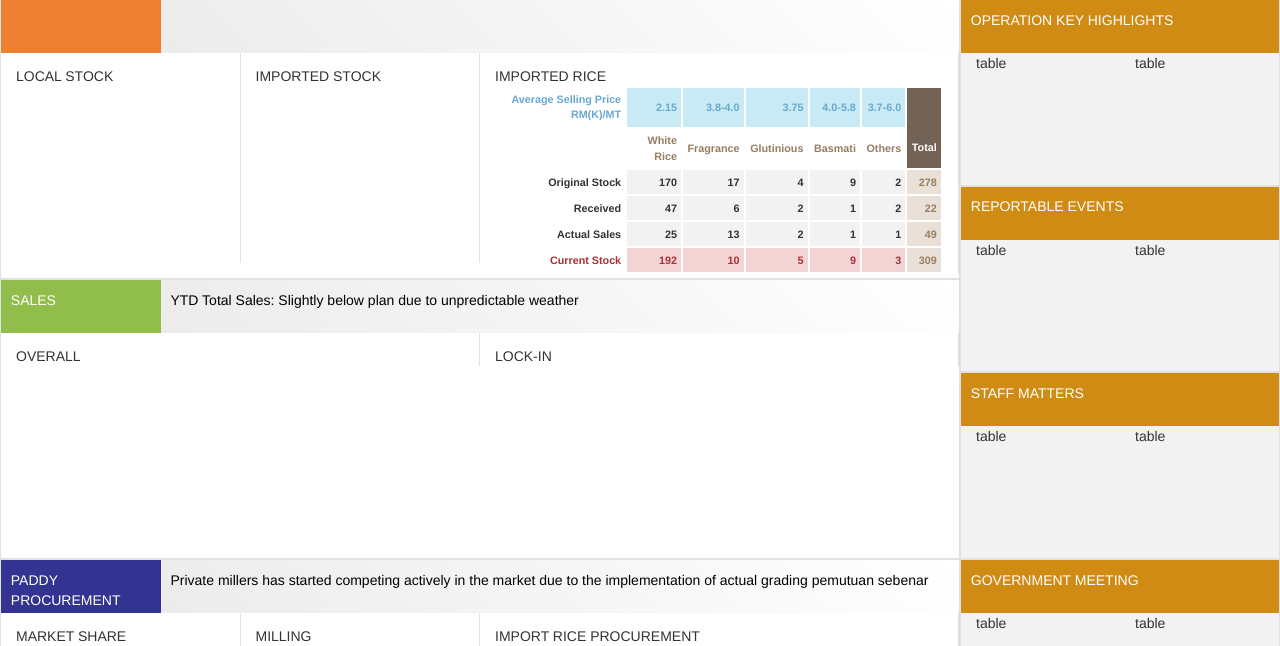
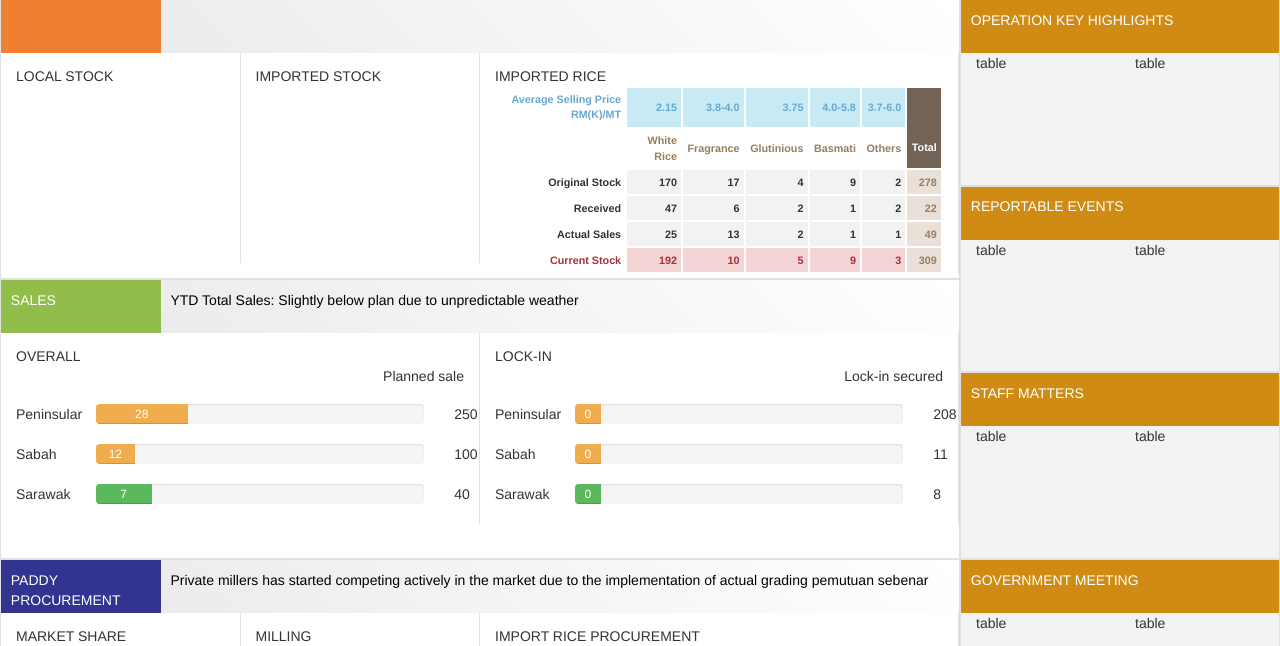
Before and after one commit to afiqhamzah/dashboard-mockup, a PHP site: page / in a window 1280 px wide. Shown: the part 46-692 px from the top of the page. Run offline with PHP 8.4, Linux system fonts and the light colour scheme; a map, chart or similar area stays blank; some libraries are stand-ins or nearby versions.

Commit message:
added progress bar

```diff
--- a/index.php
+++ b/index.php
@@ -111,11 +111,110 @@
               </div>
               <div class="row">
                 <div class="col-md-6 cell">
-                  <span>OVERALL</span>
-
+                  <div class="row">
+                    <div class="col-md-12">
+                      OVERALL
+                    </div>
+                    <div class="col-xs-12">
+                      <div class="pull-right" style="padding-bottom:1.3em;">
+                          Planned sale
+                      </div>
+                    </div>
+                    <div class="col-xs-2">
+                      Peninsular
+                    </div>
+                    <div class="col-xs-9">
+                      <div class="progress">
+                        <div class="progress-bar progress-bar-warning" role="progressbar" aria-valuenow="28"
+                        aria-valuemin="0" aria-valuemax="100" style="width:28%">
+                          28
+                        </div>
+                      </div>
+                    </div>
+                    <div class="col-xs-1">
+                      <span>250</span>
+                    </div>
+                    <div class="col-xs-2">
+                      Sabah
+                    </div>
+                    <div class="col-xs-9">
+                      <div class="progress">
+                        <div class="progress-bar progress-bar-warning" role="progressbar" aria-valuenow="70"
+                        aria-valuemin="0" aria-valuemax="100" style="width:12%">
+                          12
+                        </div>
+                      </div>
+                    </div>
+                    <div class="col-xs-1">
+                      100
+                    </div>
+                    <div class="col-xs-2">
+                      Sarawak
+                    </div>
+                    <div class="col-xs-9">
+                      <div class="progress">
+                        <div class="progress-bar progress-bar-success" role="progressbar" aria-valuenow="70"
+                        aria-valuemin="0" aria-valuemax="100" style="width:17%">
+                          7
+                        </div>
+                      </div>
+                    </div>
+                    <div class="col-xs-1">
+                      40
+                    </div>
+                  </div>
                 </div>
                 <div class="col-md-6 cell">
                   <span>LOCK-IN</span>
+                  <div class="row">
+                    <div class="col-xs-12">
+                      <div class="pull-right" style="padding-bottom:1.3em;">
+                          Lock-in secured
+                      </div>
+                    </div>
+                    <div class="col-xs-2">
+                      Peninsular
+                    </div>
+                    <div class="col-xs-9">
+                      <div class="progress">
+                        <div class="progress-bar progress-bar-warning" role="progressbar" aria-valuenow="28"
+                        aria-valuemin="0" aria-valuemax="100" style="width:8%">
+                          0
+                        </div>
+                      </div>
+                    </div>
+                    <div class="col-xs-1">
+                      <span>208</span>
+                    </div>
+                    <div class="col-xs-2">
+                      Sabah
+                    </div>
+                    <div class="col-xs-9">
+                      <div class="progress">
+                        <div class="progress-bar progress-bar-warning" role="progressbar" aria-valuenow="70"
+                        aria-valuemin="0" aria-valuemax="100" style="width:8%">
+                          0
+                        </div>
+                      </div>
+                    </div>
+                    <div class="col-xs-1">
+                      11
+                    </div>
+                    <div class="col-xs-2">
+                      Sarawak
+                    </div>
+                    <div class="col-xs-9">
+                      <div class="progress">
+                        <div class="progress-bar progress-bar-success" role="progressbar" aria-valuenow="70"
+                        aria-valuemin="0" aria-valuemax="100" style="width:8%">
+                          0
+                        </div>
+                      </div>
+                    </div>
+                    <div class="col-xs-1">
+                      8
+                    </div>
+                  </div>
                 </div>
               </div>
             </div>
```
